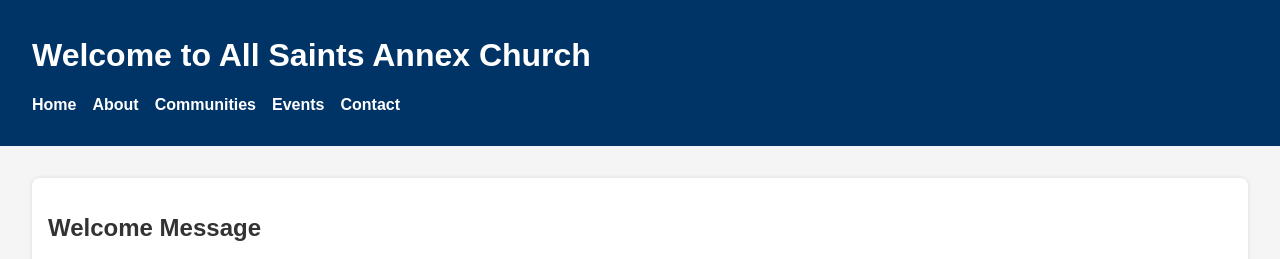
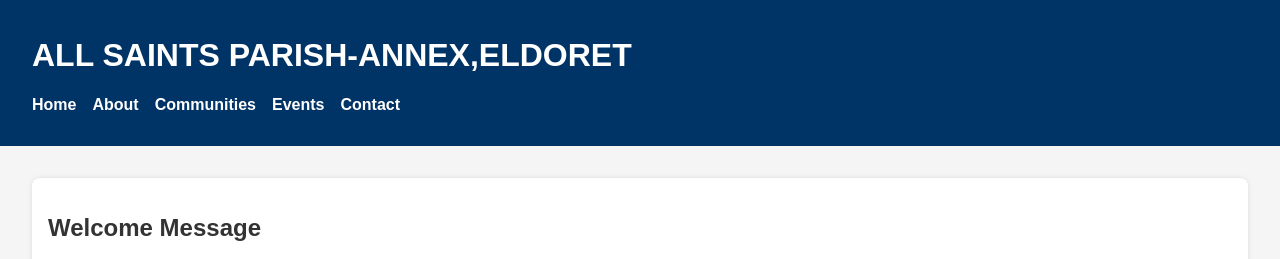
Before and after one commit to allsaintsannex/allsaintsannex.github.io, a plain HTML site: page index.html in a window 1280 px wide. Shown: the top 259 px of the page. Drawn offline with Linux system fonts and the light colour scheme.

Commit message:
Update index.html

```diff
--- a/index.html
+++ b/index.html
@@ -8,7 +8,7 @@
 </head>
 <body>
   <header>
-    <h1>Welcome to All Saints Annex Church</h1>
+    <h1>ALL SAINTS PARISH-ANNEX,ELDORET</h1>
     <nav>
       <ul>
         <li><a href="#home">Home</a></li>
```
